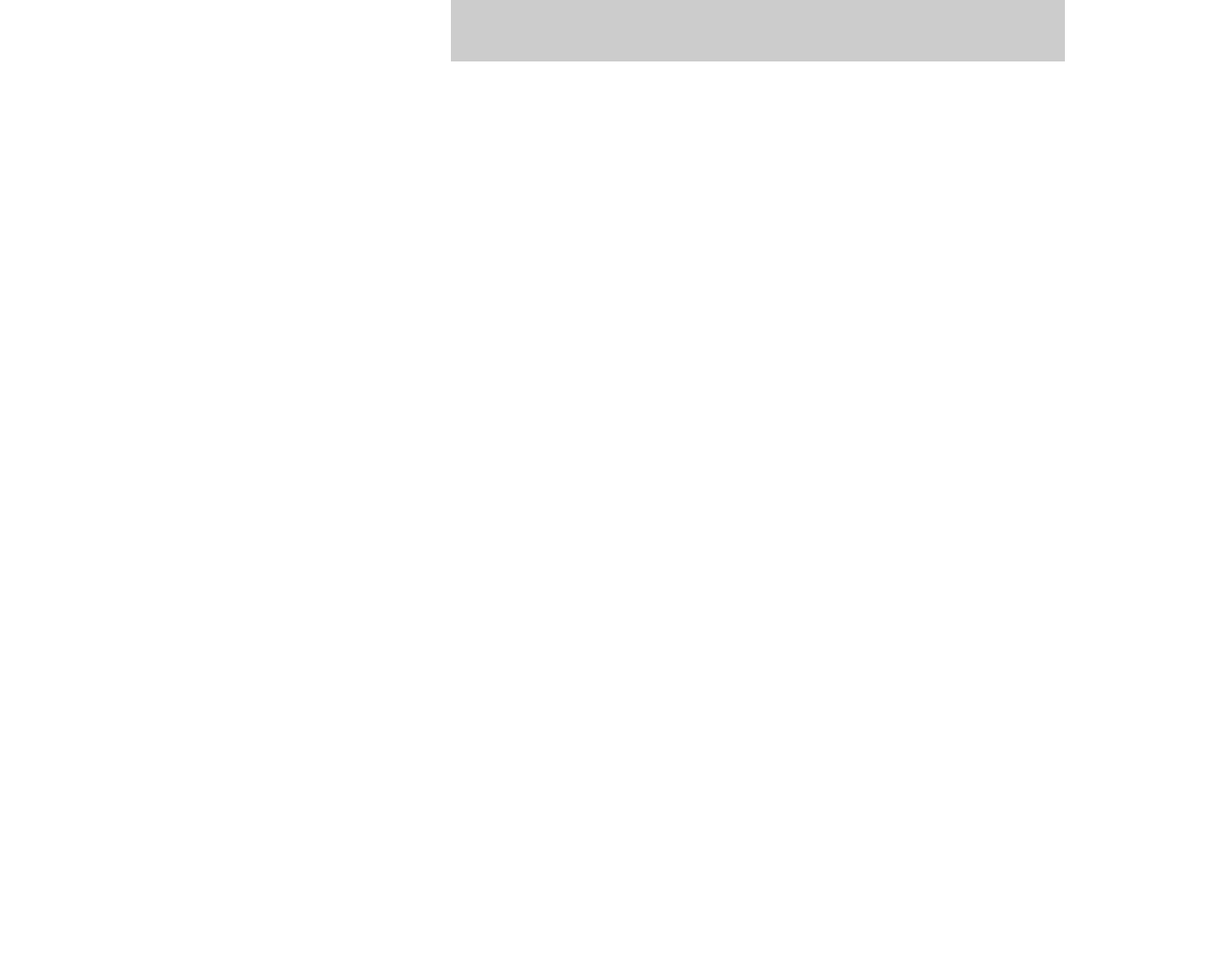
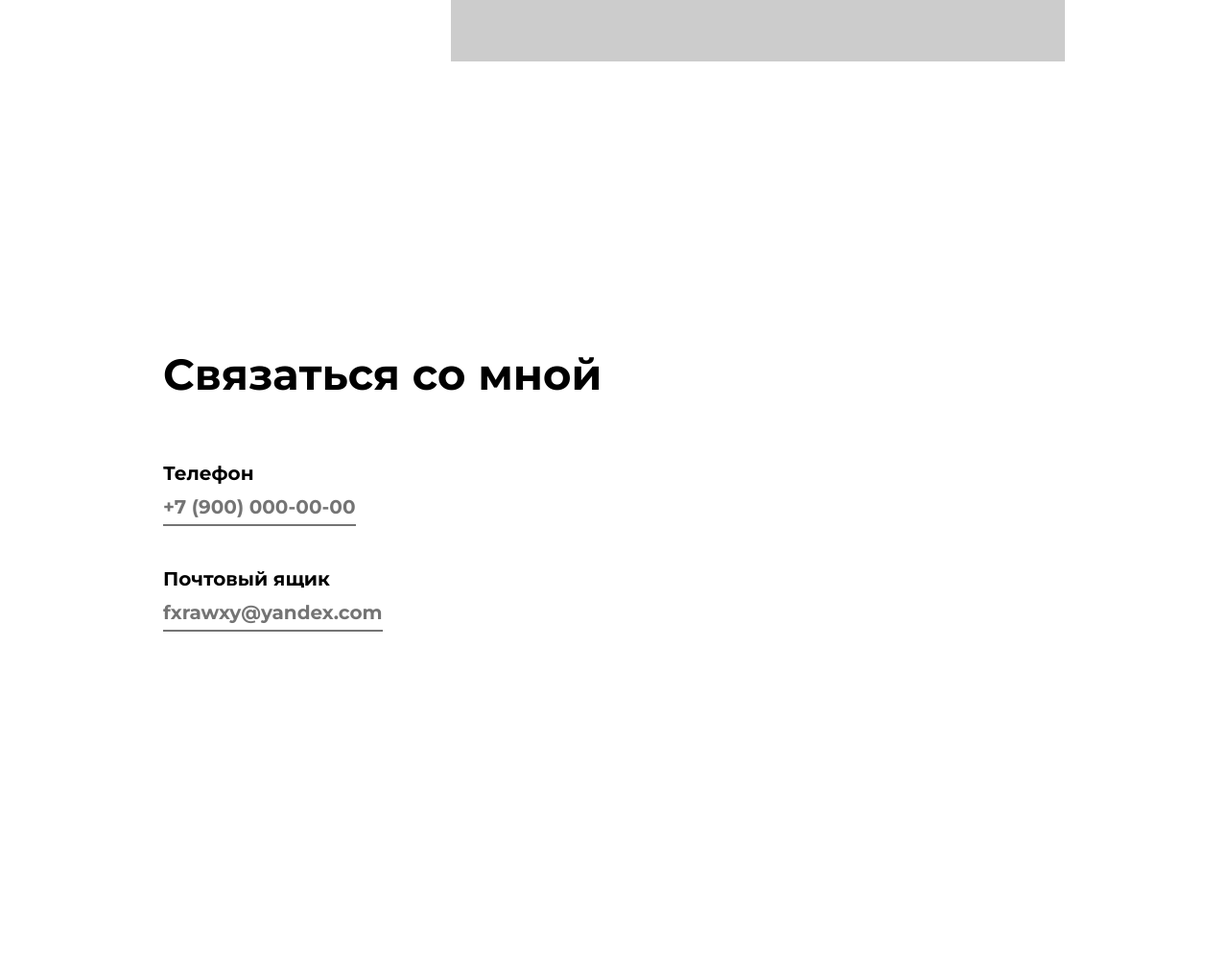
Before and after one commit to fxrawxy/portfolio, a plain HTML site: page index.html in a window 1280 px wide. Shown: the part 1336-2335 px from the top of the page at 96% size. Before the commit the page ends 1600 px from the top, so only its background shows below. Drawn offline with nearby package versions, Linux system fonts and the light colour scheme.

Commit message:
section contacts

```diff
--- a/css/main.css
+++ b/css/main.css
@@ -287,3 +287,60 @@ a:active {
 }
 
 /**/
+
+
+
+/* contacts */
+
+.contacts .container-1200 {
+	position: relative;
+}
+
+.contacts .fullscreen {
+	padding-top: 100px;
+}
+
+.contacts h2 {
+	margin-bottom: 60px;
+
+	font-size: 45px;
+	line-height: 1.15;
+}
+
+.contact-item_1 {
+	margin-bottom: 40px;
+}
+
+.contact-item span {
+	display: block;
+
+	font-size: 20px;
+}
+
+.contact-item a {
+	display: inline-block;
+
+	font-size: 20px;
+	color: #747474;
+}
+
+.contact-item a:after {
+	background: #747474;
+}
+
+.contacts-bottom {
+	position: absolute;
+	right: 0;
+	bottom: 20px;
+	left: 0;
+
+	display: flex;
+	justify-content: space-between;
+	align-items: center;
+}
+
+.contacts-bottom .github-link {
+	font-size: 18px;
+}
+
+/**/
--- a/index.html
+++ b/index.html
@@ -69,6 +69,27 @@
 		</div>
 	</div>
 
+	<div class="contacts" id="contacts">
+		<div class="container-1200  fullscreen">
+			<div class="container-940">
+				<h2>Связаться со мной</h2>
+				<div class="contact-item  contact-item_1">
+					<span>Телефон</span>
+					<a class="link" href="tel:+79000000000">+7 (900) 000-00-00</a>
+				</div>
+				<div class="contact-item  contact-item_2">
+					<span>Почтовый ящик</span>
+					<a class="link" href="mailto:fxrawxy@yandex.com">fxrawxy@yandex.com</a>
+				</div>
+			</div>
+			<div class="contacts-bottom">
+				<a class="logo" href="#">fxrawxy</a>
+				<span class="copyright">All rights reserved.</span>
+				<a class="github-link" href="#">GitHub</a>
+			</div>
+		</div>
+	</div>
+
 	<script src="https://unpkg.com/ionicons@4.5.5/dist/ionicons.js"></script>
 	<script src="js/main.js"></script>
 </body>
```
